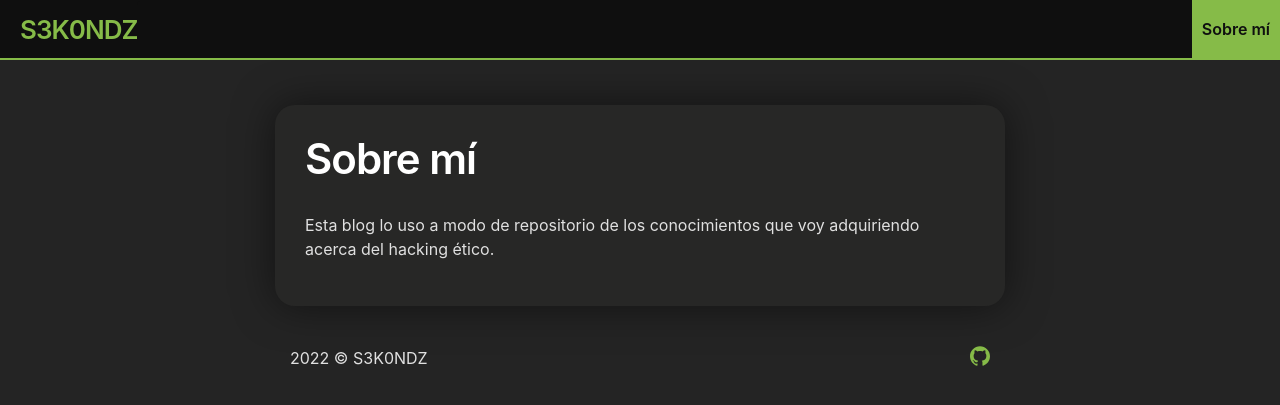
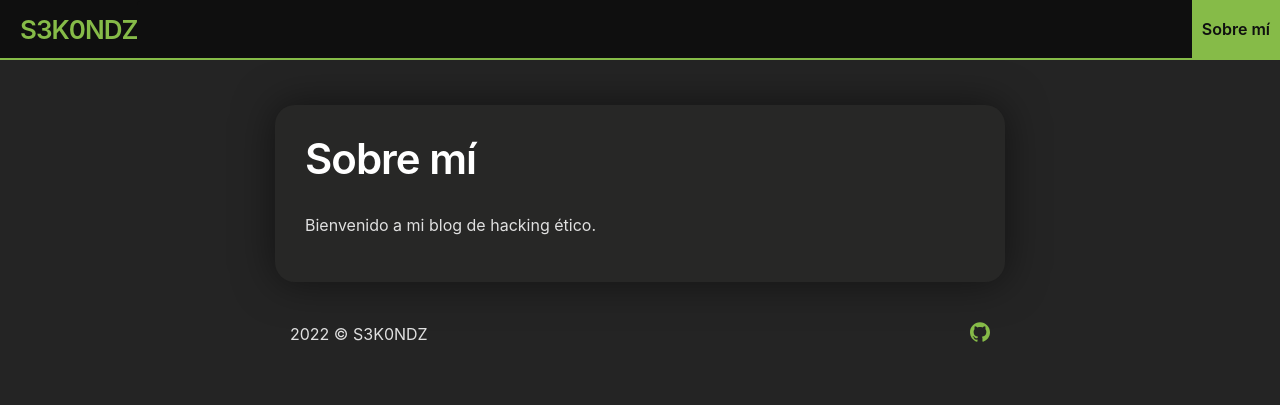
Before and after one commit to S3K0NDz/s3k0ndz.github.io, a Jekyll site: the page built from about.md, in a window 1280 px wide. Shown: the top 405 px of the page. Built offline with Jekyll 4.4.1, drawn with Linux system fonts in a browser that asks for light colours.

Commit message:
Update about.md

```diff
--- a/about.md
+++ b/about.md
@@ -3,4 +3,4 @@ title: Sobre mí
 layout: page
 ---
 
-Esta blog lo uso a modo de repositorio de los conocimientos que voy adquiriendo acerca del hacking ético.
+Bienvenido a mi blog de hacking ético.
```
